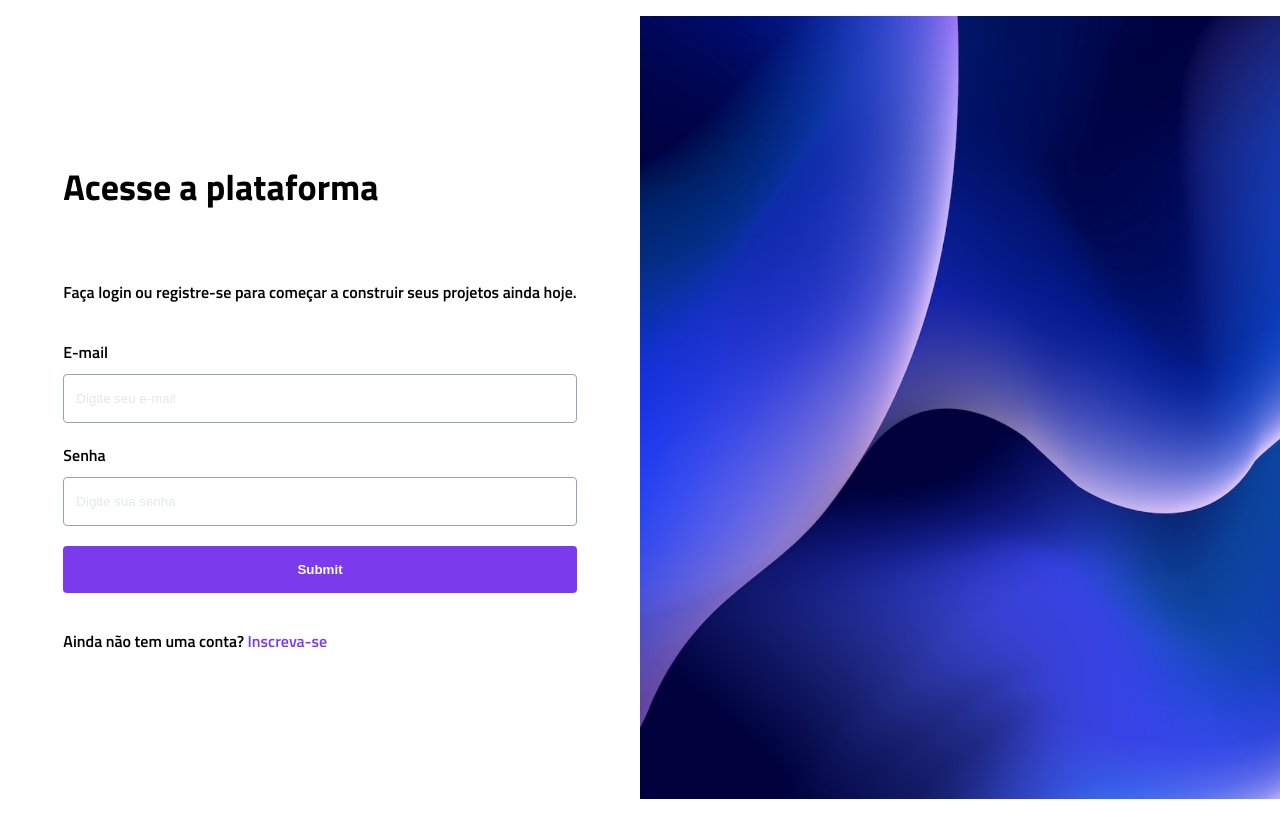
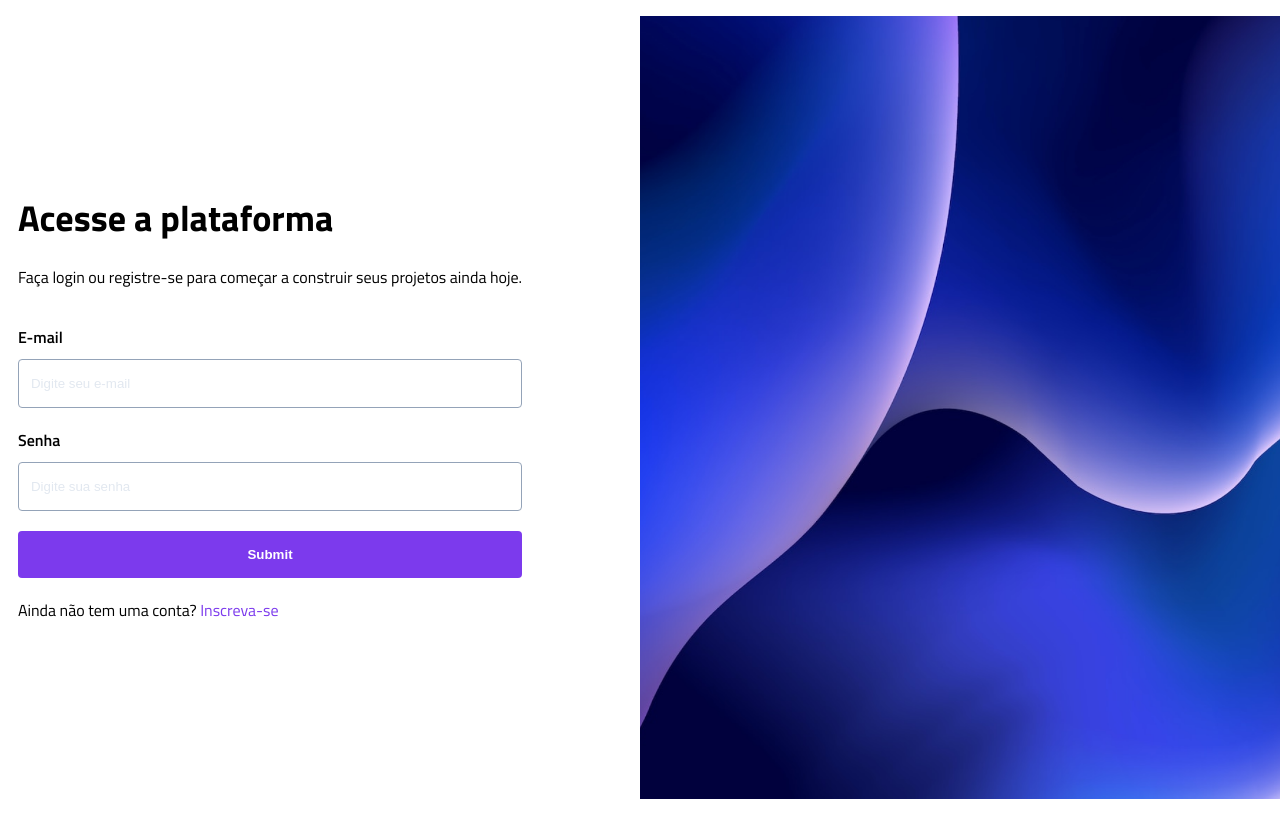
Before and after one commit to PedroDanesvara/web-dev-I, a plain HTML site: page html/login.html in a window 1280 px wide. Drawn offline with Linux system fonts and the light colour scheme.

Commit message:
chore: update login page

```diff
--- a/css/myloginpage.css
+++ b/css/myloginpage.css
@@ -31,13 +31,21 @@ body {
     flex-direction: column;
     align-items: center;
     justify-content: center;
+    align-content: flex-start;
+
+    & form{
+        padding-right: 100px;
+    }
 
     & h1{
         font-size: 36px;
+        margin-bottom: 0px;
     }
 
     & p{
         font-size: 16px;
+        font-weight: 500;
+        margin-top: 0px;
     }
 
     & a{
```
